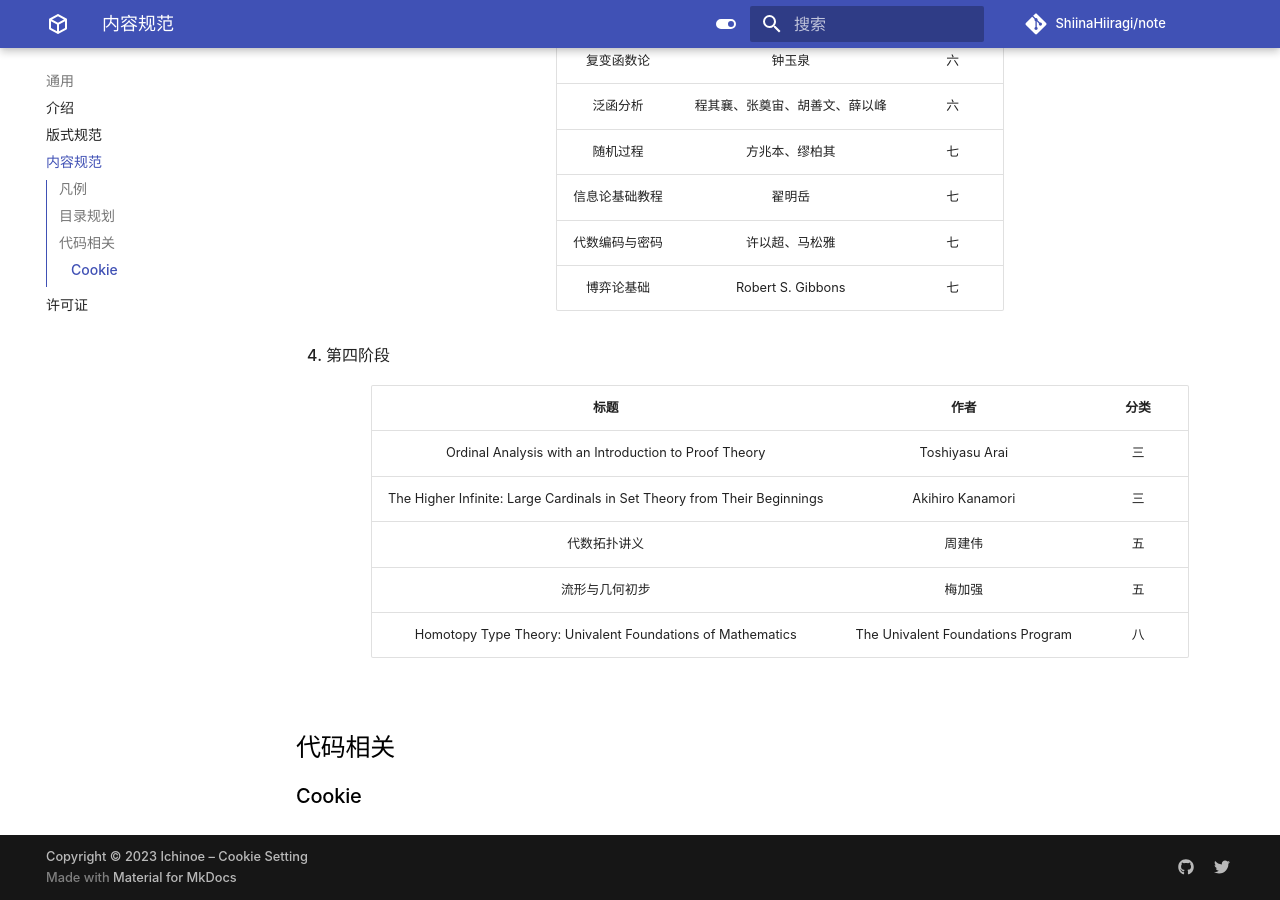
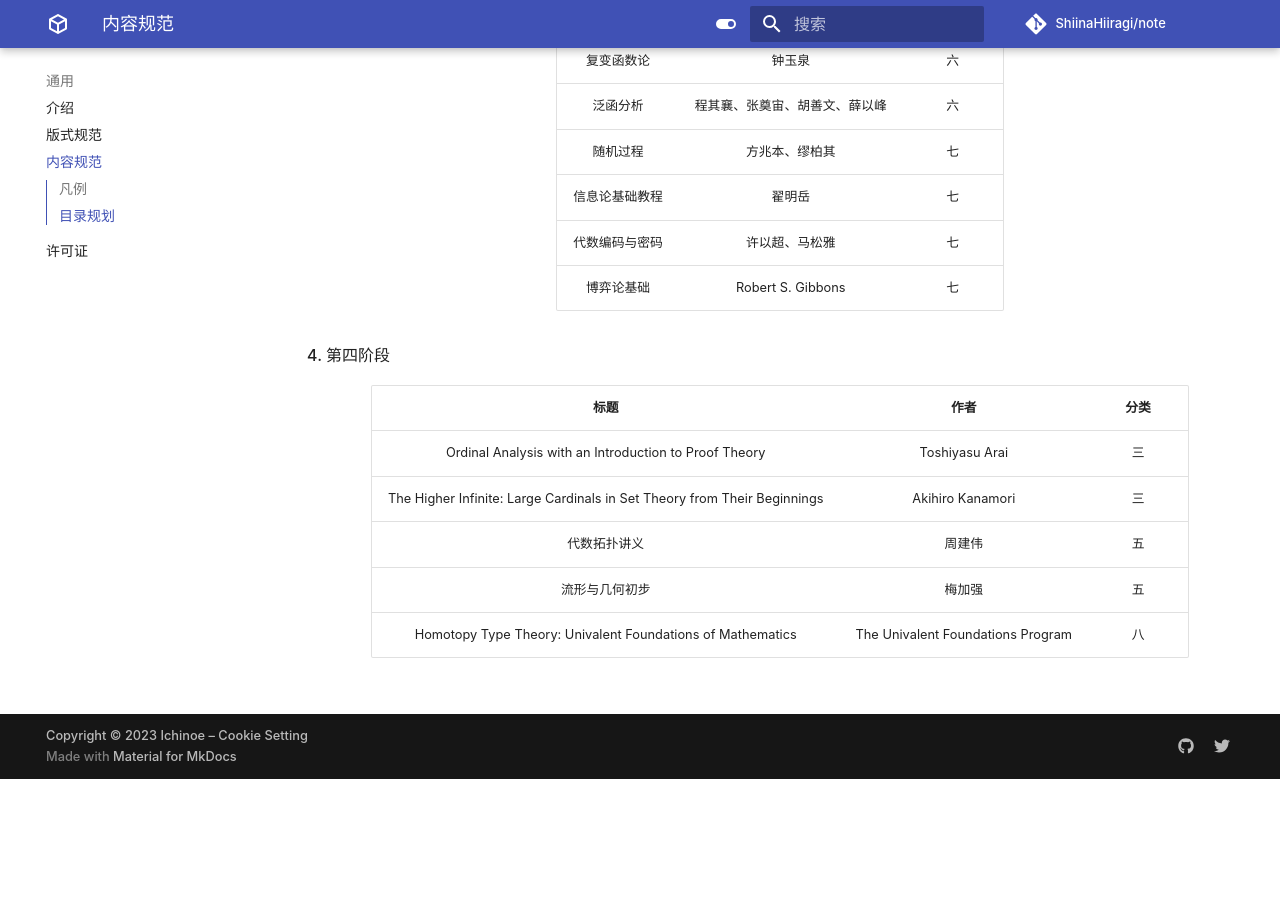
Before and after one commit to ShiinaHiiragi/note, an MkDocs documentation site: the page built from docs/intro/norm.md, in a window 1280 px wide and 900 px high, scrolled down 1615 px. Built offline with MkDocs 1.6.1 and Material for MkDocs 9.7.7, drawn with Linux system fonts in a browser that asks for light colours; comment, search, counter and statistics services are not loaded; after the commit the page ends 2394 px from its top, so only the background shows below that.

Commit message:
changing

```diff
--- a/docs/assets/config.js
+++ b/docs/assets/config.js
@@ -44,7 +44,7 @@ let LocalStorageMananger = function (keyName, regulation) {
         return localStorage.getItem(this.keyName);
     }
 
-    this.removeValue = function() {
+    this.removeValue = function () {
         return localStorage.removeItem(this.keyName);
     }
 }
@@ -109,6 +109,11 @@ let localSerif = new LocalStorageMananger("isSerif", binaryBool);
 changeMathJax();
 changeYear();
 
+// execute when mobile phone is detected
+if (/Android|iPhone/i.test(navigator.userAgent)) {
+    changeFont(true);
+}
+
 // execute when cookie is enabled
 if (__md_get("__consent")?.local) {
     localSerif.initValue("true");
--- a/docs/intro/norm.md
+++ b/docs/intro/norm.md
@@ -70,6 +70,3 @@
     |        Homotopy Type Theory: Univalent Foundations of Mathematics        | The Univalent Foundations Program |  八   |
 
     </div>
-
-## 代码相关
-### Cookie
```
